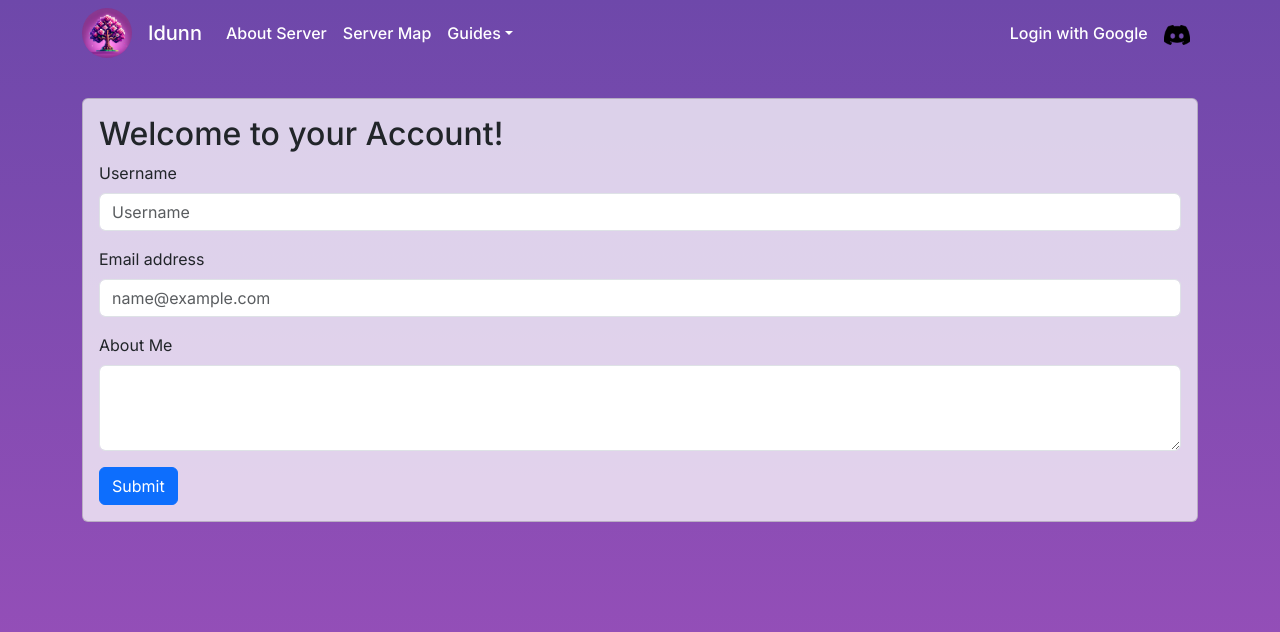
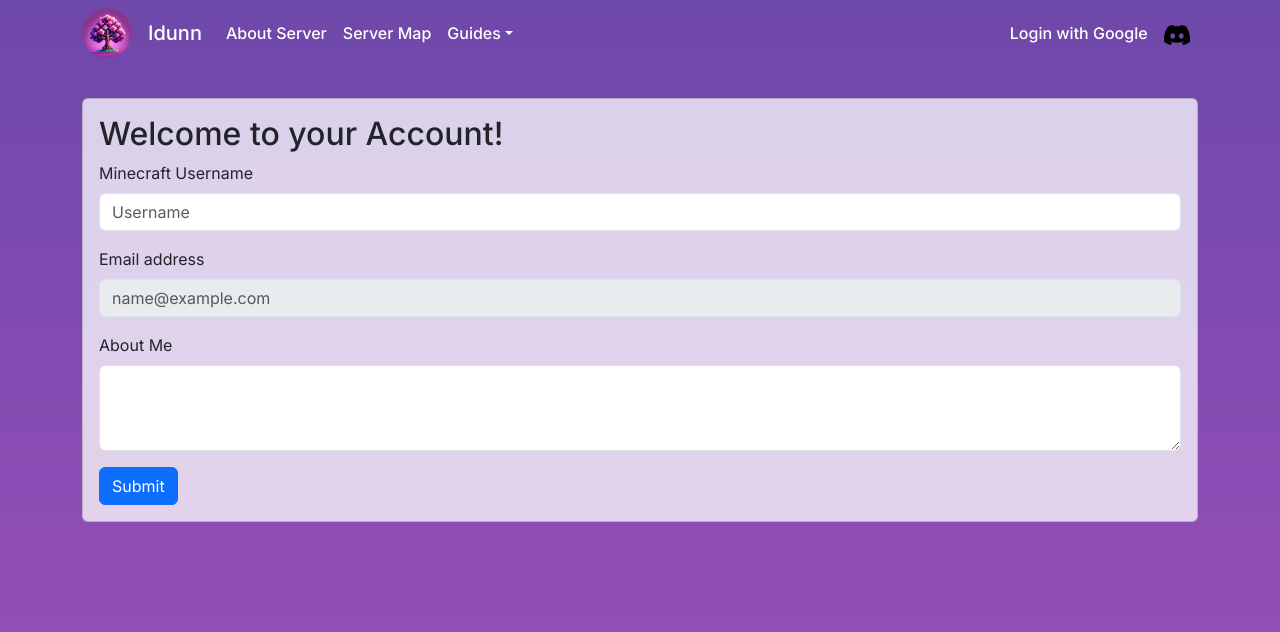
Before and after one commit to jilienecircelli/idunn, a Next.js app: page /account in a window 1280 px wide. Shown: the top 632 px of the page. Built offline with nearby package versions, Linux system fonts and the light colour scheme; no server answers.

Commit message:
updating playeraccount to use session email

```diff
--- a/components/PlayerAccount.tsx
+++ b/components/PlayerAccount.tsx
@@ -4,13 +4,24 @@ import Form from 'react-bootstrap/Form';
 import Button from 'react-bootstrap/Button';
 import axios from 'axios';
 import { Card } from 'react-bootstrap';
+import { useSession } from 'next-auth/react';
 
 function PlayerAccount() {
+    const { data: session } = useSession()
     const [username, setUsername] = useState('');
     const [email, setEmail] = useState('');
     const [aboutMe, setAboutMe] = useState('');
     const [isUsernameDisabled, setIsUsernameDisabled] = useState(false);
+    const user = {
+        email: session?.user?.email,
+        username: '',
+        aboutMe: ''
+    }
 
+    if (user.email === null || user.email === undefined) user.email = '';
+    if (user.email !== '') {
+
+    }
     useEffect(() => {
         const currentUsername = null;
 
@@ -18,9 +29,9 @@ function PlayerAccount() {
             try {
                 const response = await axios.get(`/api/getPlayerData?username=${currentUsername}`);
                 const data = response.data;
-                if (data && data.username) {
+                if (data && data.username && user.email !== null && user.email !== undefined) {
                     setUsername(data.username);
-                    setEmail(data.email);
+                    setEmail(user.email);
                     setAboutMe(data.about_me);
                     setIsUsernameDisabled(true); // Disable the username field if data is fetched successfully
                 }
@@ -56,11 +67,11 @@ function PlayerAccount() {
             <Card.Text>
                 <Form onSubmit={handleSubmit}>
                     <Form.Group className="mb-3">
-                        <Form.Label>Username</Form.Label>
+                        <Form.Label>Minecraft Username</Form.Label>
                         <Form.Control
                             type="text"
                             placeholder="Username"
-                            value={username}
+                            value={user.username === '' ? username : user.username}
                             onChange={(e) => setUsername(e.target.value)}
                             disabled={isUsernameDisabled}
                         />
@@ -70,7 +81,9 @@ function PlayerAccount() {
                         <Form.Control
                             type="email"
                             placeholder="name@example.com"
-                            value={email}
+                            //value={email}
+                            value={user.email === '' ? email : user.email}
+                            disabled={true}
                             onChange={(e) => setEmail(e.target.value)}
                         />
                     </Form.Group>
@@ -79,7 +92,7 @@ function PlayerAccount() {
                         <Form.Control
                             as="textarea"
                             rows={3}
-                            value={aboutMe}
+                            value={user.aboutMe === '' ? aboutMe : user.aboutMe}
                             onChange={(e) => setAboutMe(e.target.value)}
                         />
                     </Form.Group>
```
